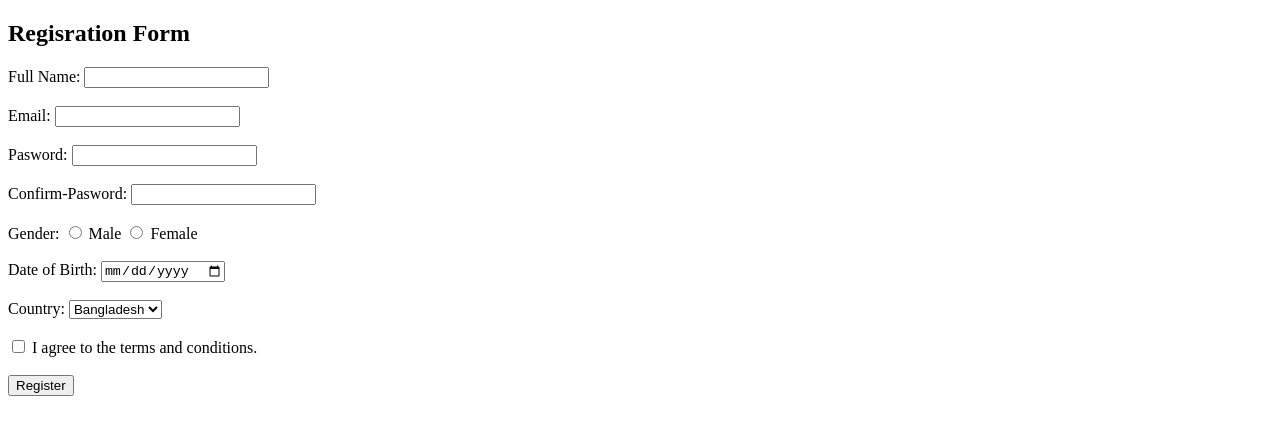
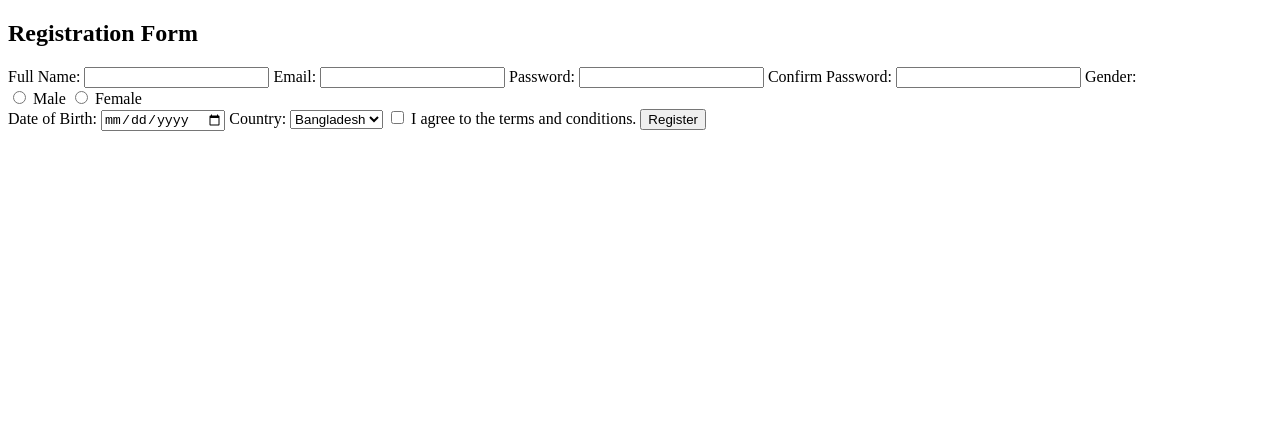
Before and after one commit to MrThalamus/WebtechFall25-26, a plain HTML site: page First.html in a window 1280 px wide. Drawn offline with Linux system fonts and the light colour scheme.

Commit message:
modified

```diff
--- a/First.html
+++ b/First.html
@@ -1,59 +1,55 @@
-<!doctype html>
+<!DOCTYPE html>
 <html lang="en">
 <head>
   <meta charset="UTF-8">
-        <meta name ="viewport" content="width=device-width,initial-scale=1.0">
-        <title>Registration form</title>
+  <meta name="viewport" content="width=device-width, initial-scale=1.0">
+  <title>Registration Form</title>
 
+  <!-- Link to external CSS file -->
+  <link rel="stylesheet" href="First.css">
 </head>
+
 <body>
-   <h2>Regisration Form</h2>
-    <form  action="/register" method="POST">
-        <!-- Full Name Field-->
+  <form action="/register" method="POST">
+    <h2>Registration Form</h2>
+
     <label for="fullname">Full Name:</label>
-    <input type="text" id="fullname" name="fullname" required><br><br>
+    <input type="text" id="fullname" name="fullname" required>
 
-    <!--Email field-->
     <label for="email">Email:</label>
-    <input type="email" id="email" name="email" required><br><br>
+    <input type="email" id="email" name="email" required>
 
-     <!--password field-->
-     <label for="password">Pasword:</label>
-     <input type="password" id="password" name="password" required><br><br>
+    <label for="password">Password:</label>
+    <input type="password" id="password" name="password" required>
 
-     <!-- confirm password field-->
-     <label for="confirm-password">Confirm-Pasword:</label>
-     <input type="password" id="confirm-password" name="confirm-password" required><br><br>
+    <label for="confirm-password">Confirm Password:</label>
+    <input type="password" id="confirm-password" name="confirm-password" required>
 
-     <!--Gender selection-->
-     <label for="gender">Gender:</label>
-     <input type="radio" id="male" name="gender"  value="Male" required>
+    <label>Gender:</label>
+    <div class="gender-group">
+      <input type="radio" id="male" name="gender" value="Male" required>
       <label for="male">Male</label>
-     <input type="radio" id="female" name="gender"  value="Female" required>
-     <label for="female">Female</label><br><br>
+      <input type="radio" id="female" name="gender" value="Female" required>
+      <label for="female">Female</label>
+    </div>
 
-     <!--Date of Birth-->
     <label for="dob">Date of Birth:</label>
-     <input type="date" id="dob" name="dob" required><br><br>
+    <input type="date" id="dob" name="dob" required>
 
-      <!--Country Selection-->
     <label for="country">Country:</label>
     <select id="country" name="country" required>
       <option value="Bangladesh">Bangladesh</option>
       <option value="USA">USA</option>
       <option value="India">India</option>
       <option value="UK">UK</option>
-      </select><br><br>
+    </select>
 
-        <!--Agree to terms and conditions-->
-        <label for="terms">
+    <label class="terms">
       <input type="checkbox" id="terms" name="terms" required>
       I agree to the terms and conditions.
-        </label><br><br>
+    </label>
 
-         <!--Submit Button-->
     <button type="submit">Register</button>
-
   </form>
 </body>
 </html>
```
Lines whose indentation alone changed are shown as unchanged.
